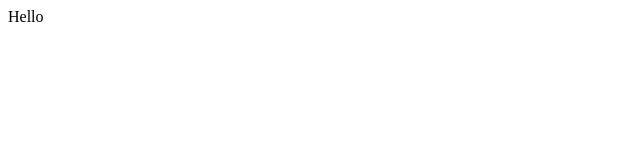
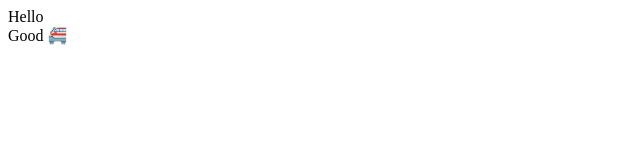
Before and after one commit to Joelly1/Demo-repo, a plain HTML site: page index.html in a window 1280 px wide. Shown: the full height of the page, 0-640 px from the left. Drawn offline with Linux system fonts and the light colour scheme.

Commit message:
intentionally change
the index is change

```diff
--- a/index.html
+++ b/index.html
@@ -1 +1,2 @@
 <div>Hello</div>
+<div>Good 🚝 </div>
```
